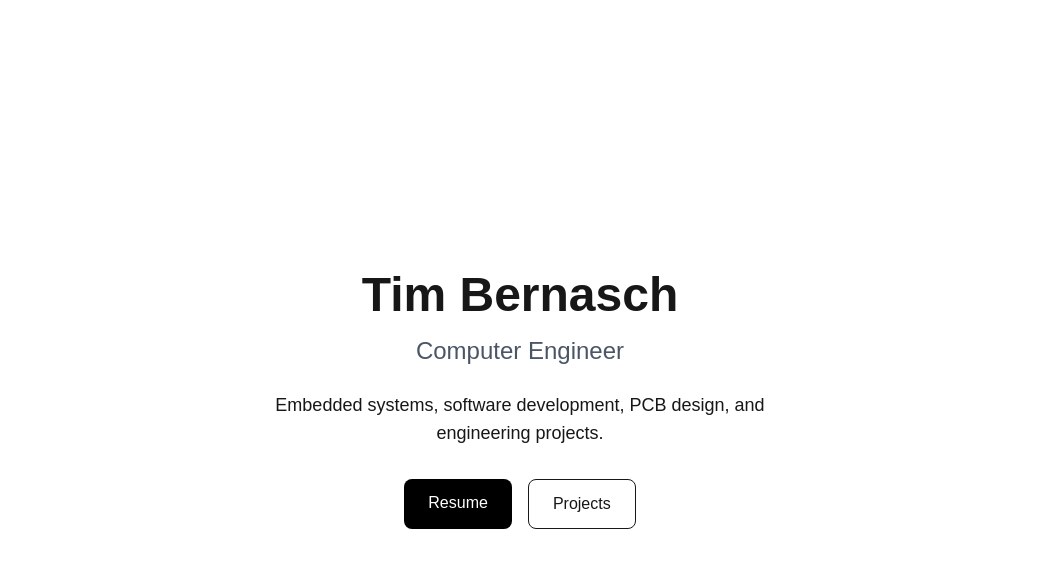
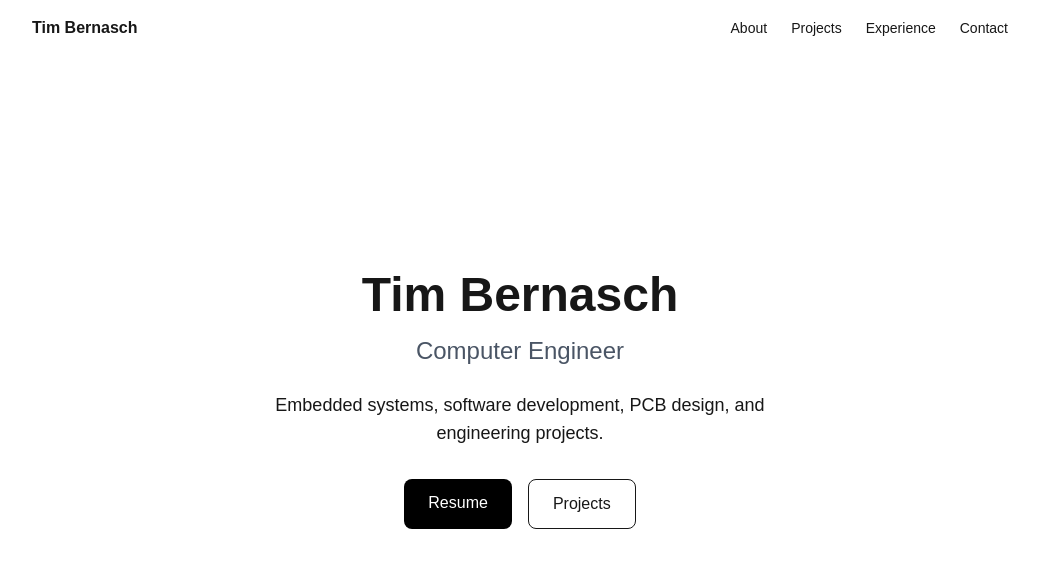
Before and after one commit to timmeh87/personalpage, a Next.js app: page / in a window 1280 px wide. Shown: the top 568 px of the page, without its empty margins (120-1158 px from the left). Built offline with nearby package versions, Linux system fonts and the light colour scheme.

Commit message:
added Navbar.tsx

```diff
--- a/app/page.tsx
+++ b/app/page.tsx
@@ -1,8 +1,10 @@
 import Hero from "@/components/Hero";
+import Navbar from "@/components/Navbar";
 
 export default function Home() {
   return (
     <main>
+      <Navbar />
       <Hero />
     </main>
   );
--- /dev/null
+++ b/components/Navbar.tsx
@@ -0,0 +1,32 @@
+export default function Navbar() {
+  return (
+    <nav className="fixed top-0 left-0 right-0 z-50 bg-white/80 backdrop-blur">
+      <div className="mx-auto flex max-w-5xl items-center justify-between px-6 py-4">
+        <a
+          href="/"
+          className="font-semibold"
+        >
+          Tim Bernasch
+        </a>
+
+        <div className="flex gap-6 text-sm">
+          <a href="#about" className="hover:underline">
+            About
+          </a>
+
+          <a href="#projects" className="hover:underline">
+            Projects
+          </a>
+
+          <a href="#experience" className="hover:underline">
+            Experience
+          </a>
+
+          <a href="#contact" className="hover:underline">
+            Contact
+          </a>
+        </div>
+      </div>
+    </nav>
+  );
+}
```
